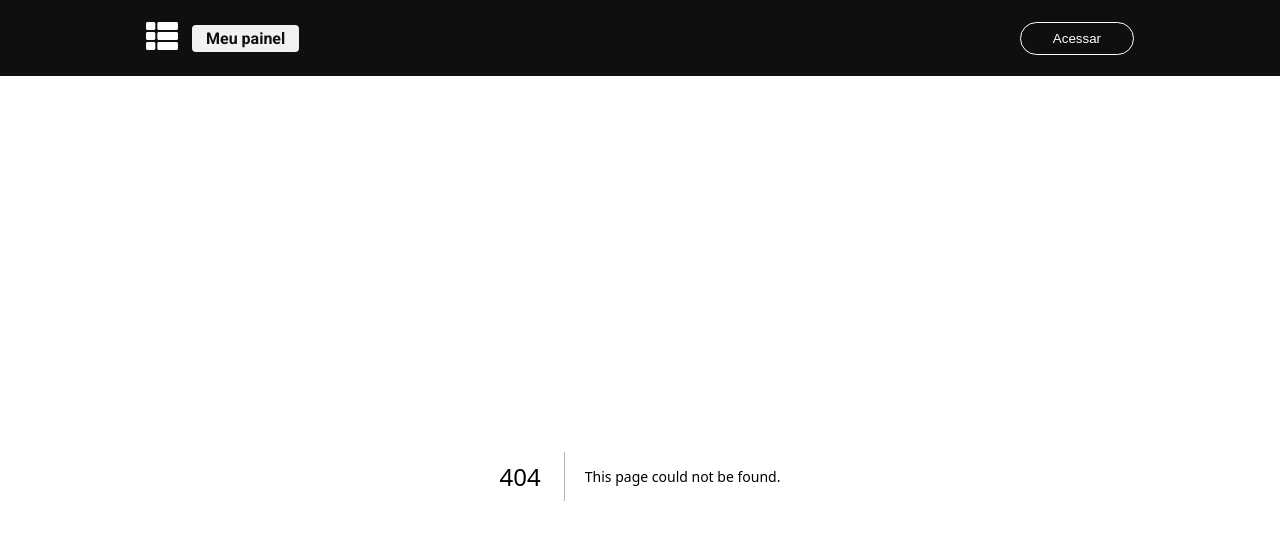
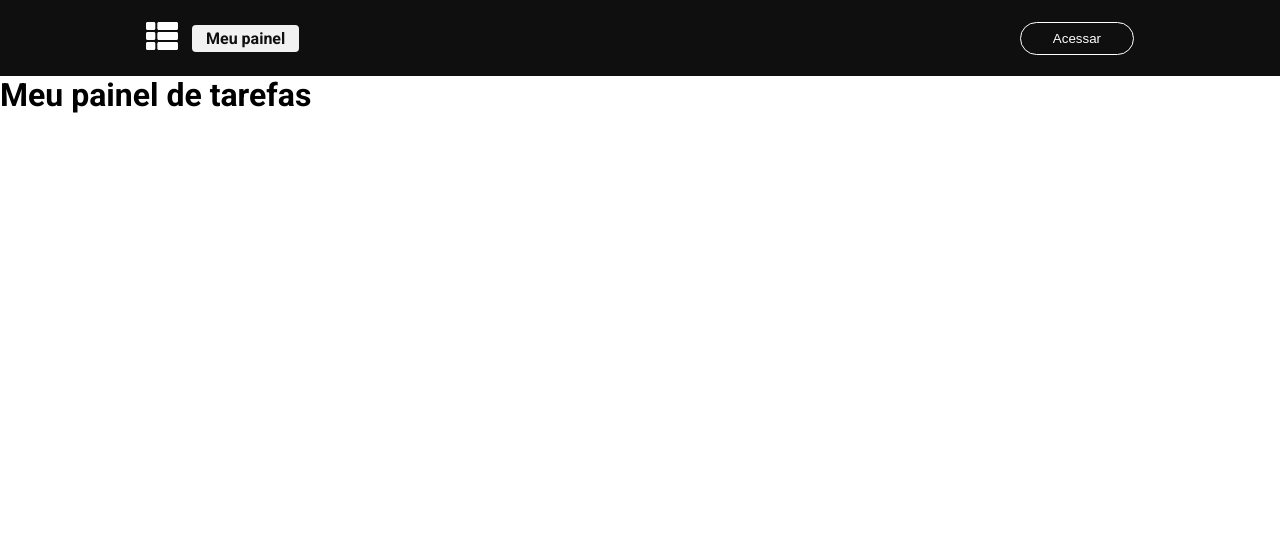
Before and after one commit to Tassio-Med/task-board, a Next.js app: page /dashboard in a window 1280 px wide. Before the commit this address had no page. Shown: the top 540 px of the page. Built offline with nearby package versions, Linux system fonts and the light colour scheme.

Commit message:
:sparkles: feat: dashboard criado previamente para testar roteamento

```diff
--- /dev/null
+++ b/src/pages/dashboard/index.tsx
@@ -0,0 +1,15 @@
+import React from 'react'
+import styles from './styles.module.css';
+import Head from 'next/head';
+
+export default function Dashboard() {
+  return (
+    <div className={styles.container}>
+      <Head>
+        <title>Meu painel de tarefas</title>
+      </Head>
+
+      <h1>Meu painel de tarefas</h1>
+    </div>
+  )
+}
```
Also changed, not shown: src/pages/dashboard/styles.module.css (added).
